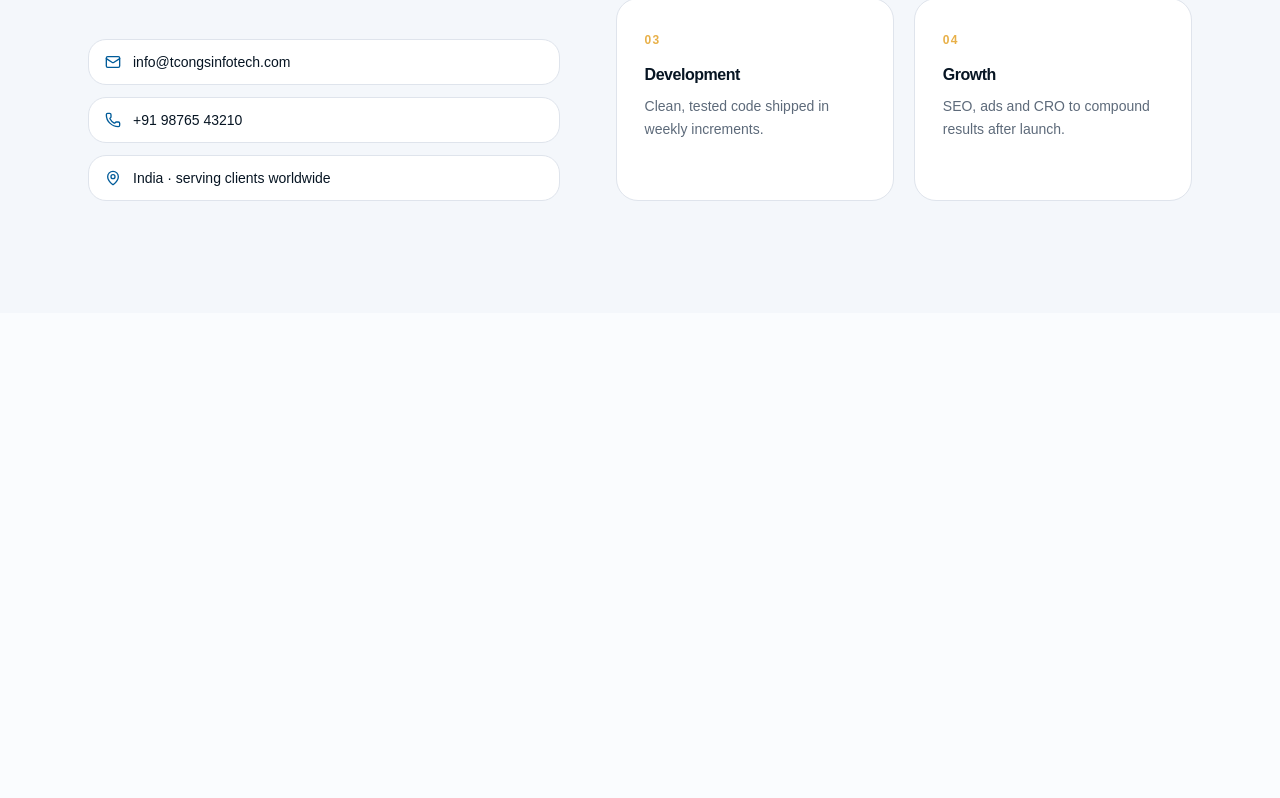
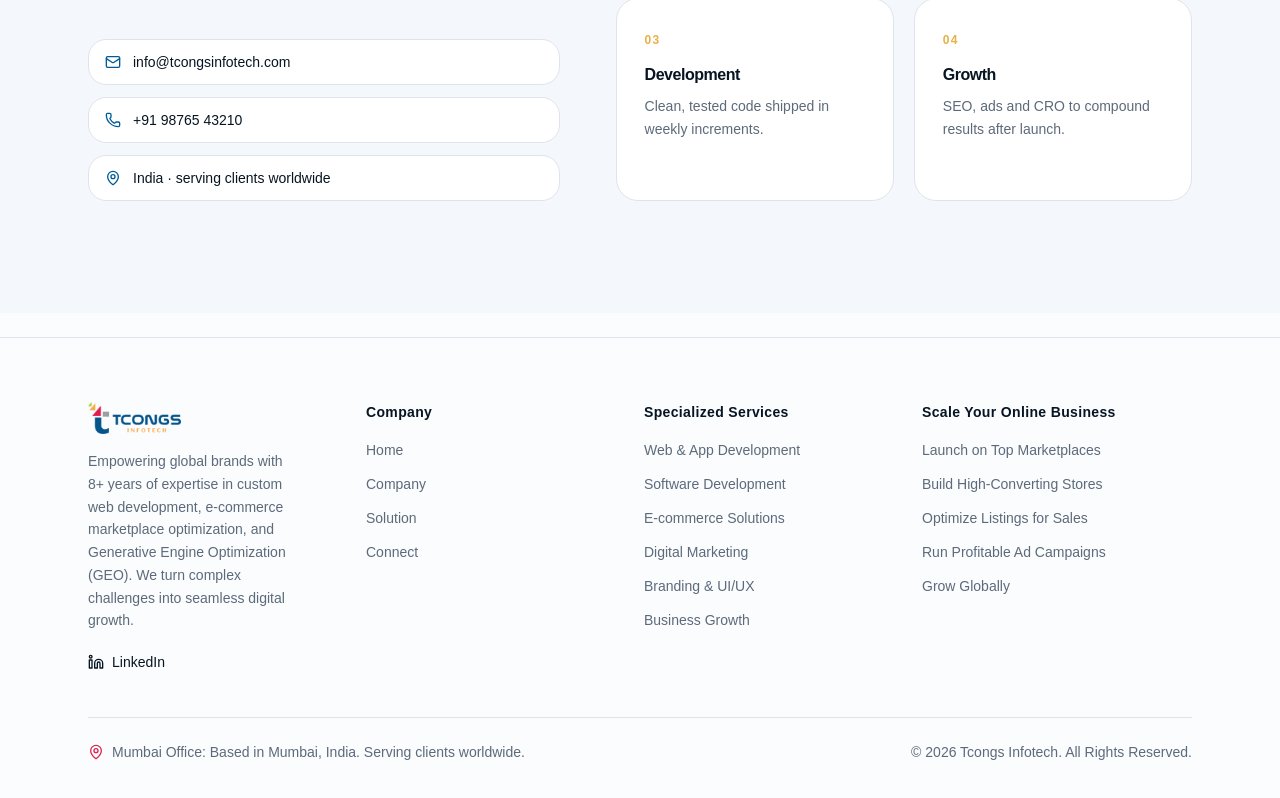
Before and after one commit to shubhamnar93/tcongs-redesgin, a Next.js app: page / in a window 1280 px wide. Shown: the part 3604-4402 px from the top of the page. Before the commit the page ends 3941 px from the top, so only its background shows below. Built offline with nearby package versions, Linux system fonts and the light colour scheme.

Commit message:
footer create

```diff
--- a/src/app/page.tsx
+++ b/src/app/page.tsx
@@ -1,4 +1,5 @@
 import { Familiar } from "@/components/Familiar";
+import { Footer } from "@/components/Footer";
 import { Hero } from "@/components/Hero";
 import { Services } from "@/components/Services";
 import { Why } from "@/components/Why";
@@ -11,6 +12,7 @@ export default function Home() {
         <Familiar />
         <Services />
         <Why />
+        <Footer />
       </main>
     </div>
   );
--- /dev/null
+++ b/src/components/Footer.tsx
@@ -0,0 +1,90 @@
+import Image from "next/image"
+
+type HeadingAndLinkProp = { heading: string, links: { title: string, href: string }[] }
+
+const footerLinkData: HeadingAndLinkProp[] = [
+  {
+    heading: "Company",
+    links: [
+      { title: "Home", href: "#home" },
+      { title: "Company", href: "#company" },
+      { title: "Solution", href: "#solution" },
+      { title: "Connect", href: "#connect" }
+    ]
+  },
+  {
+    heading: "Specialized Services",
+    links: [
+      { title: "Web & App Development", href: "#web" },
+      { title: "Software Development", href: "#software" },
+      { title: "E-commerce Solutions", href: "#ecommerce" },
+      { title: "Digital Marketing", href: "#digital" },
+      { title: "Branding & UI/UX", href: "#branding" },
+      { title: "Business Growth", href: "#Business" }
+    ]
+  },
+  {
+    heading: "Scale Your Online Business",
+    links: [
+      { title: "Launch on Top Marketplaces", href: "#contact" },
+      { title: "Build High-Converting Stores", href: "#contact" },
+      { title: "Optimize Listings for Sales", href: "#contact" },
+      { title: "Run Profitable Ad Campaigns", href: "#contact" },
+      { title: "Grow Globally", href: "#contact" }
+    ]
+  },
+]
+
+export const Footer = () => {
+  return (
+    <footer className="border-t border-border bg-background">
+      <div className="mx-auto max-w-6xl px-5 py-12 sm:px-6 md:py-16">
+        <div className="grid gap-2 md:grid-cols-2 lg:grid-cols-4">
+          <div className="md:pr-14">
+            <Image src="/logo.svg" width={"93"} height={"32"} alt="Tcongs Infotech" />
+            <p className="mt-1 md:mt-4 max-w-sm text-sm leading-relaxed text-muted-foreground">
+              Empowering global brands with 8+ years of expertise in custom web development, e-commerce marketplace optimization, and Generative Engine Optimization (GEO). We turn complex challenges into seamless digital growth.
+            </p>
+            <a href="" className="mt-5 inline-flex items-center gap-2 text-sm font-medium text-foreground transition-colors hover:text-crimson">
+              <svg xmlns="http://www.w3.org/2000/svg" width="24" height="24" viewBox="0 0 24 24" fill="none" stroke="currentColor" strokeWidth="2" strokeLinecap="round" strokeLinejoin="round" className="lucide lucide-linkedin h-4 w-4" aria-hidden="true" data-tsd-source="/src/routes/index.tsx:565:17"><path d="M16 8a6 6 0 0 1 6 6v7h-4v-7a2 2 0 0 0-2-2 2 2 0 0 0-2 2v7h-4v-7a6 6 0 0 1 6-6z"></path><rect width="4" height="12" x="2" y="9"></rect><circle cx="4" cy="4" r="2"></circle></svg>
+              {` `}LinkedIn
+            </a>
+          </div>
+          {footerLinkData.map((fl, index) => <HeadingAndLink key={`footerdata-${index}`} heading={fl.heading} links={fl.links} />)}
+
+        </div>
+        <div className="mt-10 flex flex-col gap-3 border-t border-border pt-6 text-sm text-muted-foreground md:flex-row md:items-center md:justify-between">
+          <p className="flex items-center gap-2">
+            <svg xmlns="http://www.w3.org/2000/svg" width="24" height="24" viewBox="0 0 24 24" fill="none" stroke="currentColor" strokeWidth="2" strokeLinecap="round" strokeLinejoin="round" className="lucide lucide-map-pin h-4 w-4 text-crimson" aria-hidden="true" data-tsd-source="/src/routes/index.tsx:592:15"><path d="M20 10c0 4.993-5.539 10.193-7.399 11.799a1 1 0 0 1-1.202 0C9.539 20.193 4 14.993 4 10a8 8 0 0 1 16 0"></path><circle cx="12" cy="10" r="3"></circle></svg>
+            Mumbai Office: Based in Mumbai, India. Serving clients worldwide.
+          </p>
+          <p>
+            © 2026 Tcongs Infotech. All Rights Reserved.
+          </p>
+        </div>
+      </div>
+    </footer>
+  )
+}
+
+const HeadingAndLink = ({ heading, links }: HeadingAndLinkProp) => {
+  return (
+    <div className="pt-8 md:pt-0">
+      <h3 className="font-display text-sm font-semibold tracking-wide text-foreground">{heading}</h3>
+      <ul className="mt-4 space-y-2.5">
+        {links.map((link, index) =>
+          <li
+            key={`footerlink-${index}`}
+          >
+            <a
+              className="text-sm text-muted-foreground transition-colors hover:text-crimson"
+              href={link.href}
+            >
+              {link.title}
+            </a>
+          </li>
+        )}
+      </ul>
+    </div>
+  )
+}
```
